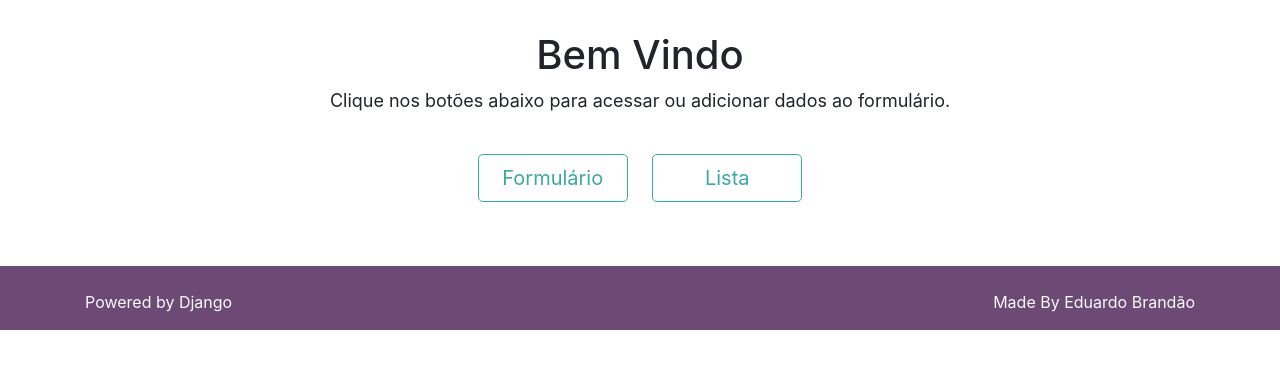
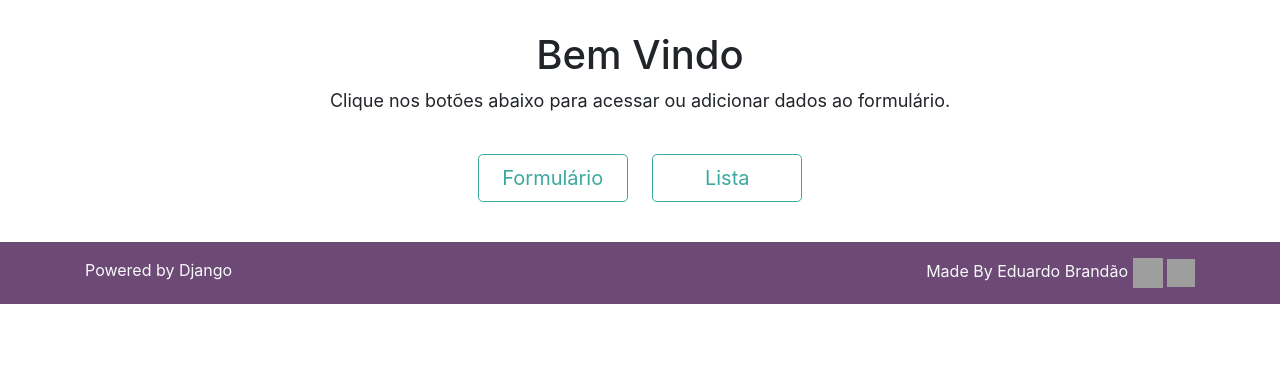
Before and after one commit to EduardoBran/Cadastro-de-Pessoas-Web-Py, a Django app: page / in a window 1280 px wide. Shown: the part 56-425 px from the top of the page. Run offline with Django 4.2, Linux system fonts and the light colour scheme; some libraries are stand-ins or nearby versions; grey boxes are pictures that could not be loaded.

Commit message:
adicionado links no footer

```diff
--- a/templates/parciais/_footer.html
+++ b/templates/parciais/_footer.html
@@ -1,14 +1,27 @@
 {% load static %}
 <!--_footer.html-->
 <footer class="bg-primary text-light">
-    <div class="container navbar-dark pt-4 mt-5">
+    <div class="container navbar-dark pt-3 mt-4">
         <div class="row">
             <div class="col">
                 <p class="text-left">Powered by Django</p>
             </div>
-            <div class="col">
-                <p class="text-right">Made By Eduardo Brandão</p>
+
+            <div class="col text-right">
+                <p class="">Made By Eduardo Brandão
+
+                    <a href="https://www.linkedin.com/in/eduardombrandao/">
+                        <img style="width: 30px; height: 30px;"
+                            src="https://encrypted-tbn0.gstatic.com/images?q=tbn:ANd9GcSDsN5i8bCjqal079EJP4B4RgUs1EtyXB8lgRyXFjV9e3Q4Sox-cSljFQ7YeHbyrGTjh5k&usqp=CAU">
+                    </a>
+                    <a href="https://github.com/EduardoBran?tab=repositories">
+                        <img style="width: 28px; height: 28px;"
+                            src="https://www.pikpng.com/pngl/m/256-2562286_github-logo-png-github-clipart.png">
+                    </a>
+
+                </p>
             </div>
+
         </div>
     </div>
 </footer>
```
